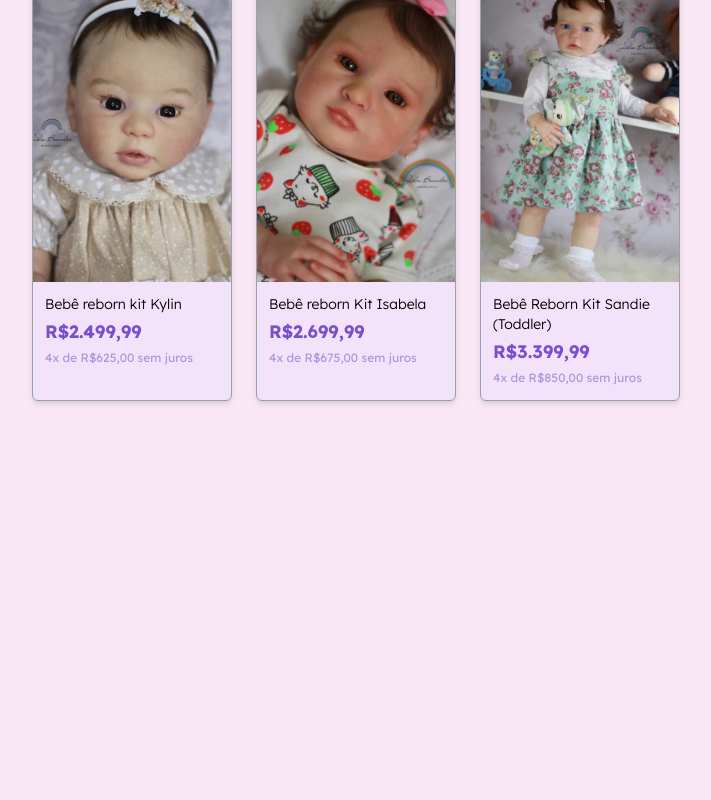
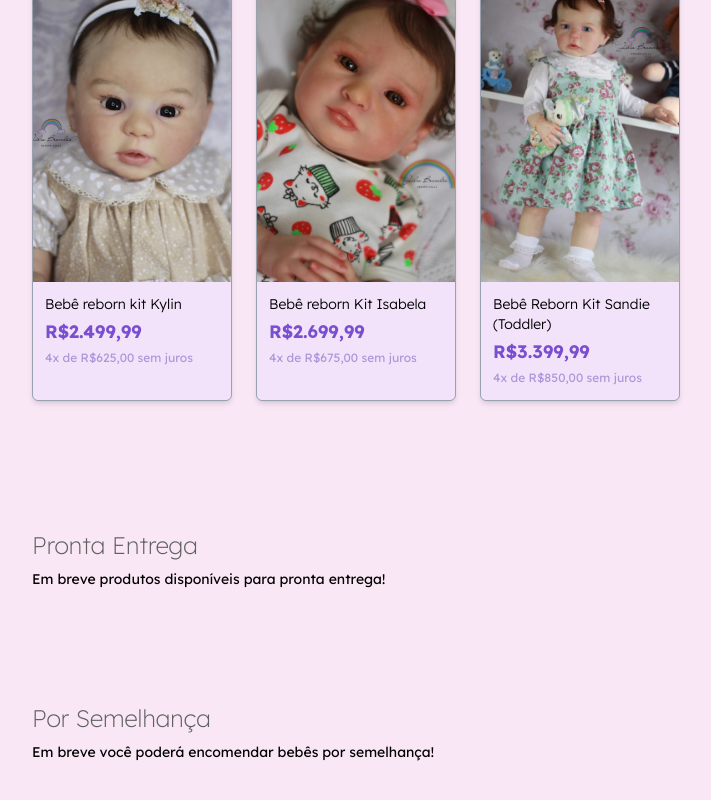
Before and after one commit to brandaorichard/atelie-juliabrandao, a React (Vite) app: page / in a window 1280 px wide. Shown: the part 818-1618 px from the top of the page, without its empty margins (32-743 px from the left). Before the commit the page ends 1259 px from the top, so only its background shows below. Built offline with nearby package versions, Linux system fonts and the light colour scheme.

Commit message:
feat: add RebornCard and RebornCardList components; implement RebornSection for structured display; enhance RebornCardsSection with filtering and sorting functionality

```diff
--- a/src/components/MobileHeader.jsx
+++ b/src/components/MobileHeader.jsx
@@ -101,7 +101,7 @@ export default function MobileHeader({
               </button>
               <div className="flex-1" />
             </div>
-            <CategoriesMenu categories={categories} animated />
+            <CategoriesMenu categories={categories} animated onCategoryClick={() => setMenuOpen(false)}/>
           </motion.div>
         )}
       </AnimatePresence>
--- /dev/null
+++ b/src/components/RebornCard.jsx
@@ -0,0 +1,53 @@
+// components/RebornCard.jsx
+export default function RebornCard({ baby, onClick }) {
+  return (
+    <div
+      onClick={onClick}
+      className="
+        bg-[#f3e3fa] rounded-md shadow-md overflow-hidden flex flex-col border-[1px] border-gray-400
+        mb-4
+        w-full
+        md:w-[200px]
+        h-[400px] md:h-[440px]
+        cursor-pointer
+        transition-transform
+        hover:scale-[1.03]
+      "
+      tabIndex={0}
+      role="button"
+      aria-label={`Ver detalhes de ${baby.name}`}
+      onKeyDown={(e) => {
+        if (e.key === "Enter" || e.key === " ") onClick();
+      }}
+    >
+      <div className="relative">
+        <img
+          src={baby.img}
+          alt={baby.name}
+          className="w-full object-cover h-[275px] md:h-[320px]"
+        />
+        {baby.discount && (
+          <span className="absolute top-2 left-2 bg-[#ae95d9] text-white text-xs font-bold px-2 py-1 rounded">
+            {baby.discount}
+          </span>
+        )}
+      </div>
+      <div className="p-3 flex flex-col flex-1">
+        <span className="text-xs md:text-sm font-light text-black mb-1">
+          {baby.name}
+        </span>
+        <div className="flex items-end gap-2 mb-1">
+          <span className="text-base md:text-lg font-bold text-[#7a4fcf]">
+            R${baby.price.toLocaleString("pt-BR", { minimumFractionDigits: 2 })}
+          </span>
+          {baby.oldPrice && (
+            <span className="text-xs text-[#616161] line-through">
+              R${baby.oldPrice.toLocaleString("pt-BR", { minimumFractionDigits: 2 })}
+            </span>
+          )}
+        </div>
+        <span className="text-xs text-[#ae95d9]">{baby.installment}</span>
+      </div>
+    </div>
+  );
+}
--- /dev/null
+++ b/src/components/RebornCardList.jsx
@@ -0,0 +1,12 @@
+// components/RebornCardList.jsx
+import RebornCard from "./RebornCard";
+
+export default function RebornCardList({ babies, onCardClick }) {
+  return (
+    <div className="grid grid-cols-2 md:flex-wrap gap-x-4 gap-y-0 md:flex md:gap-6">
+      {babies.map((baby) => (
+        <RebornCard key={baby.id} baby={baby} onClick={() => onCardClick(baby)} />
+      ))}
+    </div>
+  );
+}
--- a/src/components/RebornCardsSection.jsx
+++ b/src/components/RebornCardsSection.jsx
@@ -1,11 +1,20 @@
-import React, { useState, useMemo } from "react";
-import { FaFilter, FaSortAmountDown } from "react-icons/fa";
+import React, { useState } from "react";
+import { useNavigate } from "react-router-dom";
 import babies from "../mocks/babiesMock";
-import { useNavigate } from "react-router-dom";
 import SortDrawer from "./SortDrawer";
 import FilterDrawer from "./FilterDrawer";
+import RebornSection from "./RebornSection";
+import RebornCardList from "./RebornCardList";
+import useFilteredBabies from "../hooks/useFilteredBabies";
+import slugify from "../utils/slugify";
+import { FaFilter, FaSortAmountDown } from "react-icons/fa";
 
-// Função para converter "9.999,00" para número 9999.00
+const categories = [
+  { name: "Por Encomenda", filter: b => b.type === "encomenda" || !b.type },
+  { name: "Pronta Entrega", filter: b => b.type === "pronta" },
+  { name: "Por Semelhança", filter: b => b.type === "semelhanca" },
+];
+
 function parseBRL(str) {
   if (!str) return null;
   return parseFloat(str.replace(/\./g, "").replace(",", "."));
@@ -27,45 +36,21 @@ export default function RebornCardsSection() {
   const [maxValue, setMaxValue] = useState("");
   const [showWarning, setShowWarning] = useState(false);
 
-  // Filtro e ordenação memoizados
-  const filteredBabies = useMemo(() => {
-    let arr = [...babies];
-    const min = parseBRL(minValue);
-    const max = parseBRL(maxValue);
-    if (!isNaN(min) && min !== null) arr = arr.filter(b => b.price >= min);
-    if (!isNaN(max) && max !== null) arr = arr.filter(b => b.price <= max);
-    // Ordenação
-    switch (selectedSort) {
-      case "price-asc":
-        arr.sort((a, b) => a.price - b.price);
-        break;
-      case "price-desc":
-        arr.sort((a, b) => b.price - a.price);
-        break;
-      case "az":
-        arr.sort((a, b) =>
-          a.name.localeCompare(b.name, "pt-BR", { sensitivity: "base" })
+  // Filtro e ordenação só para "Por Encomenda"
+  const filteredBabies = useFilteredBabies(
+    babies.filter(categories[0].filter),
+    selectedSort,
+    minValue,
+    maxValue,
+    parseBRL
   );
-        break;
-      case "za":
-        arr.sort((a, b) =>
-          b.name.localeCompare(a.name, "pt-BR", { sensitivity: "base" })
-        );
-        break;
-      default:
-        break;
-    }
-    return arr;
-  }, [selectedSort, minValue, maxValue]);
 
-  // Mostra warning se não houver resultados
   React.useEffect(() => {
     if ((minValue || maxValue) && filteredBabies.length === 0) {
       setShowWarning(true);
     }
   }, [filteredBabies.length, minValue, maxValue]);
 
-  // Função para resetar filtro
   function resetFilter() {
     setMinValue("");
     setMaxValue("");
@@ -73,14 +58,13 @@ export default function RebornCardsSection() {
   }
 
   return (
-    <section className="w-full bg-[#f9e7f6] py-6 px-2 mt-2">
-      <div className="max-w-6xl mx-auto">
-        <h2 className="text-2xl font-extralight text-[#616161] mb-2 text-left">
-          Bebês Reborn por Encomenda
-        </h2>
-        {/* Linha de ações: Filtrar à esquerda, Ordenar à direita */}
+    <main>
+      {/* Por Encomenda */}
+      <RebornSection
+        id={`categoria-${slugify(categories[0].name)}`}
+        title="Bebês Reborn por Encomenda"
+        actions={
           <div className="flex items-center justify-between mb-4 px-1 text-left mt-7">
-          <div>
             <button
               className="flex items-center gap-1 text-[#7a4fcf] text-sm font-medium hover:underline focus:outline-none cursor-pointer"
               onClick={() => setFilterOpen(true)}
@@ -88,8 +72,6 @@ export default function RebornCardsSection() {
               <FaFilter className="text-base" />
               Filtrar
             </button>
-          </div>
-          <div>
             <button
               className="flex items-center gap-1 text-[#7a4fcf] text-sm font-medium hover:underline focus:outline-none cursor-pointer mr-0 md:mr-13"
               onClick={() => setSortOpen(true)}
@@ -99,8 +81,8 @@ export default function RebornCardsSection() {
               Ordenar
             </button>
           </div>
-        </div>
-        {/* Warning */}
+        }
+      >
         {showWarning && (
           <div className="mb-4 p-4 bg-yellow-100 border-l-4 border-yellow-500 text-yellow-800 rounded flex items-center justify-between">
             <span>
@@ -114,69 +96,10 @@ export default function RebornCardsSection() {
             </button>
           </div>
         )}
-        <div className="grid grid-cols-2 md:flex-wrap gap-x-4 gap-y-0 md:flex md:gap-6">
-          {(showWarning ? babies : filteredBabies).map((baby) => (
-            <div
-              key={baby.id}
-              onClick={() => navigate(`/produto/${baby.id}`)}
-              className="
-                bg-[#f3e3fa] rounded-md shadow-md overflow-hidden flex flex-col border-[1px] border-gray-400
-                mb-4
-                w-full
-                md:w-[200px]
-                h-[400px] md:h-[440px]
-                cursor-pointer
-                transition-transform
-                hover:scale-[1.03]
-              "
-              tabIndex={0}
-              role="button"
-              aria-label={`Ver detalhes de ${baby.name}`}
-              onKeyDown={(e) => {
-                if (e.key === "Enter" || e.key === " ")
-                  navigate(`/produto/${baby.id}`);
-              }}
-            >
-              <div className="relative">
-                <img
-                  src={baby.img}
-                  alt={baby.name}
-                  className="w-full object-cover h-[275px] md:h-[320px]"
+        <RebornCardList
+          babies={showWarning ? babies.filter(categories[0].filter) : filteredBabies}
+          onCardClick={baby => navigate(`/produto/${baby.id}`)}
         />
-                {baby.id === 1 && baby.discount && (
-                  <span className="absolute top-2 left-2 bg-[#ae95d9] text-white text-xs font-bold px-2 py-1 rounded">
-                    {baby.discount}
-                  </span>
-                )}
-              </div>
-              <div className="p-3 flex flex-col flex-1">
-                <span className="text-xs md:text-sm font-light text-black mb-1">
-                  {baby.name}
-                </span>
-                <div className="flex items-end gap-2 mb-1">
-                  <span className="text-base md:text-lg font-bold text-[#7a4fcf]">
-                    R$
-                    {baby.price.toLocaleString("pt-BR", {
-                      minimumFractionDigits: 2,
-                    })}
-                  </span>
-                  {baby.oldPrice && (
-                    <span className="text-xs text-[#616161] line-through">
-                      R$
-                      {baby.oldPrice.toLocaleString("pt-BR", {
-                        minimumFractionDigits: 2,
-                      })}
-                    </span>
-                  )}
-                </div>
-                <span className="text-xs text-[#ae95d9]">
-                  {baby.installment}
-                </span>
-              </div>
-            </div>
-          ))}
-        </div>
-      </div>
         <SortDrawer
           open={sortOpen}
           onClose={() => setSortOpen(false)}
@@ -194,6 +117,23 @@ export default function RebornCardsSection() {
           minValue={minValue}
           maxValue={maxValue}
         />
-    </section>
+      </RebornSection>
+
+      {/* Pronta Entrega */}
+      <RebornSection
+        id={`categoria-${slugify(categories[1].name)}`}
+        title={categories[1].name}
+      >
+        <p>Em breve produtos disponíveis para pronta entrega!</p>
+      </RebornSection>
+
+      {/* Por Semelhança */}
+      <RebornSection
+        id={`categoria-${slugify(categories[2].name)}`}
+        title={categories[2].name}
+      >
+        <p>Em breve você poderá encomendar bebês por semelhança!</p>
+      </RebornSection>
+    </main>
   );
 }
--- /dev/null
+++ b/src/components/RebornSection.jsx
@@ -0,0 +1,22 @@
+// components/RebornSection.jsx
+export default function RebornSection({
+  title,
+  children,
+  actions,
+  id,
+  className = "",
+}) {
+  return (
+    <section id={id} className={`mb-16 ${className}`}>
+      <div className="w-full bg-[#f9e7f6] py-6 px-2 mt-2">
+        <div className="max-w-6xl mx-auto">
+          <h2 className="text-2xl font-extralight text-[#616161] mb-2 text-left">
+            {title}
+          </h2>
+          {actions}
+          {children}
+        </div>
+      </div>
+    </section>
+  );
+}
--- /dev/null
+++ b/src/hooks/useFilteredBabies.js
@@ -0,0 +1,29 @@
+// hooks/useFilteredBabies.js
+import { useMemo } from "react";
+
+export default function useFilteredBabies(babies, selectedSort, minValue, maxValue, parseBRL) {
+  return useMemo(() => {
+    let arr = [...babies];
+    const min = parseBRL(minValue);
+    const max = parseBRL(maxValue);
+    if (!isNaN(min) && min !== null) arr = arr.filter(b => b.price >= min);
+    if (!isNaN(max) && max !== null) arr = arr.filter(b => b.price <= max);
+    switch (selectedSort) {
+      case "price-asc":
+        arr.sort((a, b) => a.price - b.price);
+        break;
+      case "price-desc":
+        arr.sort((a, b) => b.price - a.price);
+        break;
+      case "az":
+        arr.sort((a, b) => a.name.localeCompare(b.name, "pt-BR", { sensitivity: "base" }));
+        break;
+      case "za":
+        arr.sort((a, b) => b.name.localeCompare(a.name, "pt-BR", { sensitivity: "base" }));
+        break;
+      default:
+        break;
+    }
+    return arr;
+  }, [babies, selectedSort, minValue, maxValue, parseBRL]);
+}
--- /dev/null
+++ b/src/utils/slugify.js
@@ -0,0 +1,8 @@
+export default function slugify(str) {
+  return str
+    .normalize("NFD")
+    .replace(/[\u0300-\u036f]/g, "")
+    .toLowerCase()
+    .replace(/\s+/g, "-")
+    .replace(/[^\w-]+/g, "");
+}
```
Also changed, not shown: src/components/CategoriesMenu.jsx (+12 -1 lines). Lines whose indentation alone changed are shown as unchanged.
